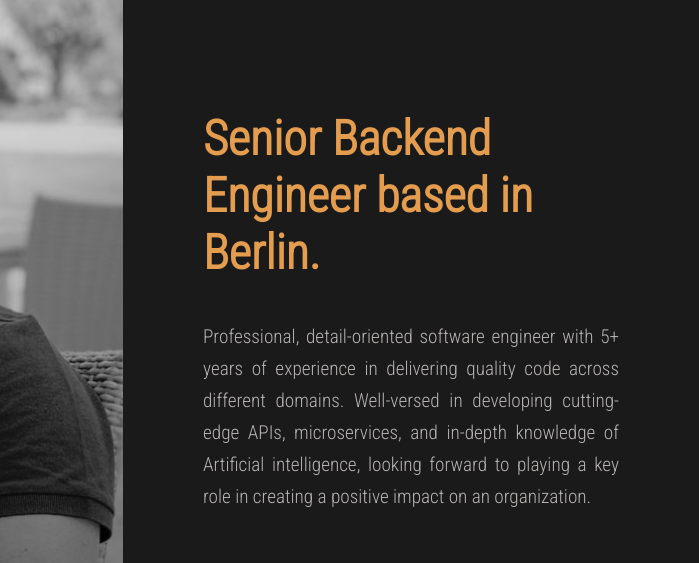
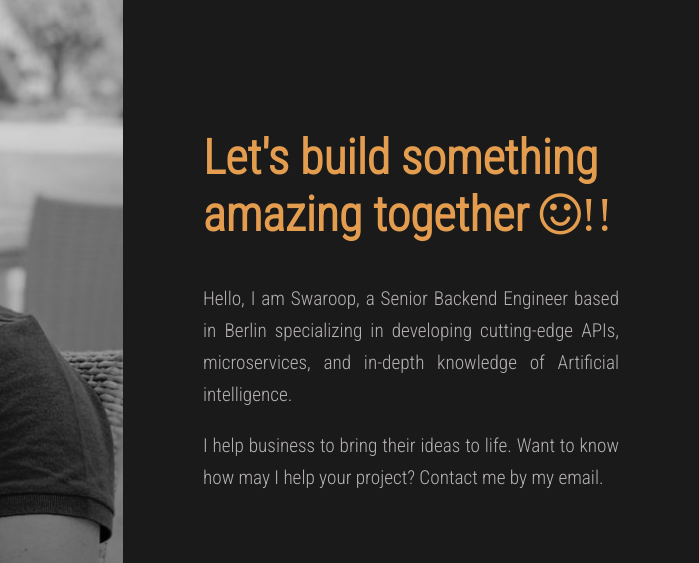
Before and after one commit to ss-bhat/portfolio, a plain HTML site: page public/index.html in a window 1280 px wide. Shown: the part 99-662 px from the top of the page, 581-1280 px from the left. Drawn offline with Linux system fonts and the light colour scheme.

Commit message:
update summary

```diff
--- a/public/index.html
+++ b/public/index.html
@@ -136,8 +136,8 @@
             flex-wrap: wrap;
         }
         .flex-list li {
-            margin-right: 2rem;
-            margin-bottom: 2rem;
+            margin-right: 1rem;
+            margin-bottom: 1rem;
         }
         .cards {
             display: flex;
@@ -264,13 +264,17 @@
             <hr>
         </div>
         <div class="right-section">
-            <h1 class="apply-animation-heading">Senior Backend Engineer based in Berlin.</h1>
+            <h1 class="apply-animation-heading">
+                Let's build something amazing together <i class="fa fa-smile-o" aria-hidden="true">!!</i>
+            </h1>
             <div class="content">
                 <p class="apply-animation-content">
-                    Professional, detail-oriented software engineer with 5+ years of experience in
-                    delivering quality code across different domains. Well-versed in developing cutting-edge APIs,
-                    microservices, and in-depth knowledge of Artificial intelligence, looking forward to
-                    playing a key role in creating a positive impact on an organization.
+                    Hello, I am Swaroop, a Senior Backend Engineer based in Berlin specializing in developing
+                    cutting-edge APIs, microservices, and in-depth knowledge of Artificial intelligence.
+                </p>
+                <p class="apply-animation-content">
+                    I help business to bring their ideas to life. Want to know how may
+                    I help your project? Contact me by my email.
                 </p>
             </div>
         </div>
@@ -283,7 +287,7 @@
                     <ul class="apply-animation-content">
                         <li>Proficient in writing secure, well-tested code that 10000+ vendors are currently using to order their products.</li>
                         <li>Provided out-of-the-box solutions to several complex problems.</li>
-                        <li>Experienced in mentoring and communicating technical solutions to all audience levels.</li>
+                        <li>Experienced in mentoring and communicating technical solutions to all levels of audience.</li>
                     </ul>
                 </div>
             </div>
```
